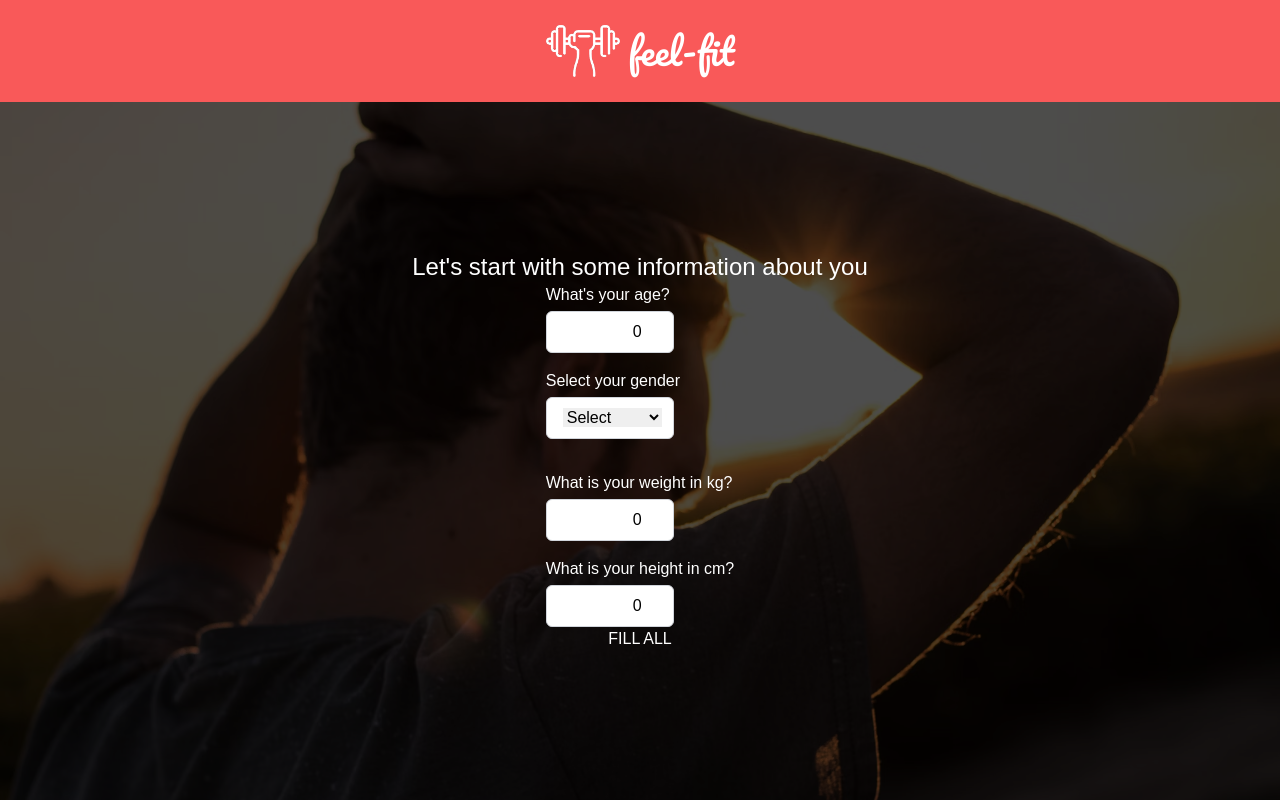
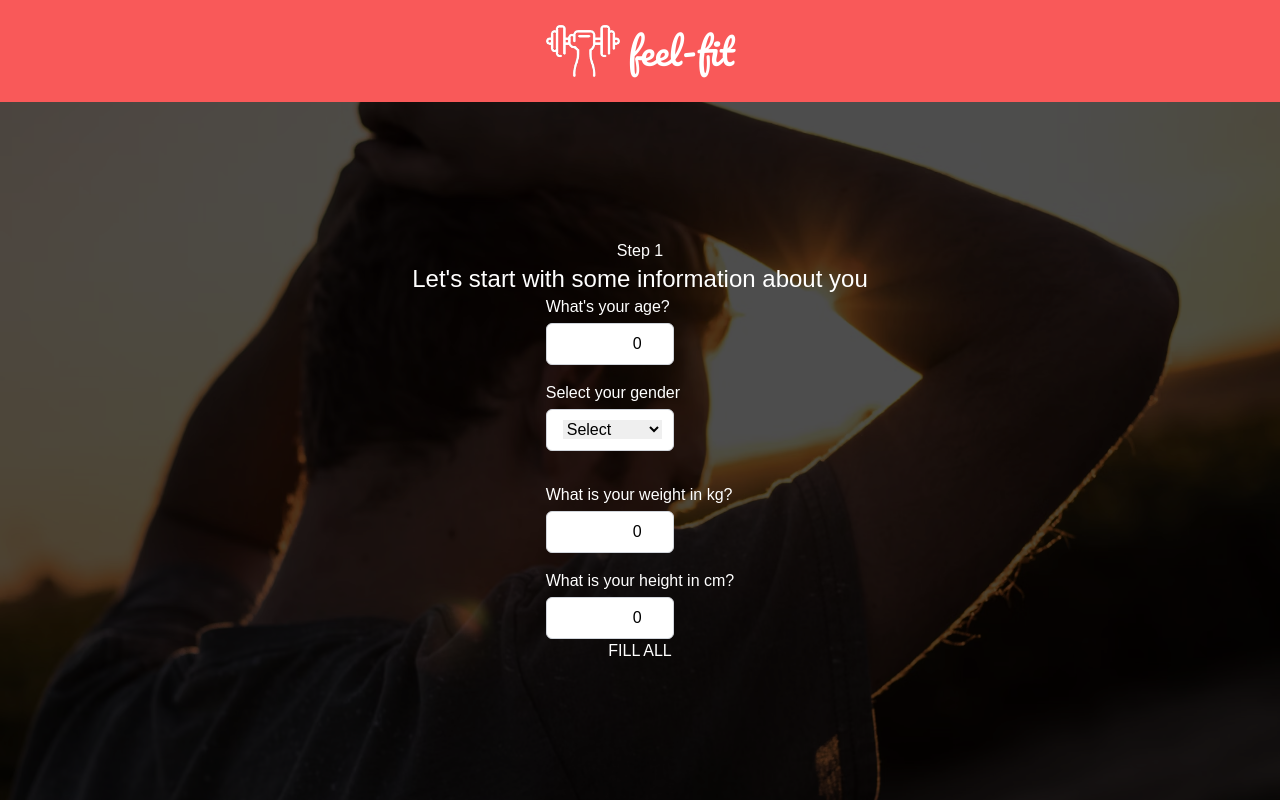
Before and after one commit to danipereiracodes/fitnessapp, a React (Vite) app: page / in a window 1280 px wide. Both pictures are taken after a click on the button "Get started". Built offline with nearby package versions, Linux system fonts and the light colour scheme; a web font is replaced by a local one.

Commit message:
add step number to title

```diff
--- a/src/components/steps/step-one.tsx
+++ b/src/components/steps/step-one.tsx
@@ -149,7 +149,7 @@ const StepOne: React.FC<StepOneProps> = ({
           <div className='loader'></div>
         ) : (
           <>
-            {' '}
+            <h1>Step {step}</h1>
             <h2 className='font-roboto text-2xl '>{title}</h2>
             <div className='flex flex-col gap-4'>
               <CustomNumberInput
--- a/src/components/steps/step-two.tsx
+++ b/src/components/steps/step-two.tsx
@@ -9,7 +9,11 @@ interface StepTwoProps {
   onIsAllInputFilled: React.Dispatch<React.SetStateAction<boolean>>;
 }
 
-const StepTwo: React.FC<StepTwoProps> = ({ title, onIsAllInputFilled }) => {
+const StepTwo: React.FC<StepTwoProps> = ({
+  title,
+  onIsAllInputFilled,
+  step,
+}) => {
   const [textInput, setTextInput] = useState<string>('');
   const [isFasten, setIsFasten] = useState<boolean>(false);
   const [allergies, setAllergies] = useState<string[]>([]);
@@ -64,7 +68,8 @@ const StepTwo: React.FC<StepTwoProps> = ({ title, onIsAllInputFilled }) => {
   return (
     <section className="relative flex flex-col w-full h-full justify-center items-center p-4  bg-[url('/image/fitness_food_background.avif')] bg-center">
       <div className='absolute w-full h-full inset-0 bg-[rgba(0,0,0,0.41)]'></div>
-      <div className='flex justify-center z-10'>
+      <div className='flex flex-col justify-center z-10'>
+        <h1>Step {step}</h1>
         <div className='flex gap-4'>
           <div className='flex flex-col w-2/3'>
             <h2 className='font-roboto text-2xl '>{title}</h2>
```
